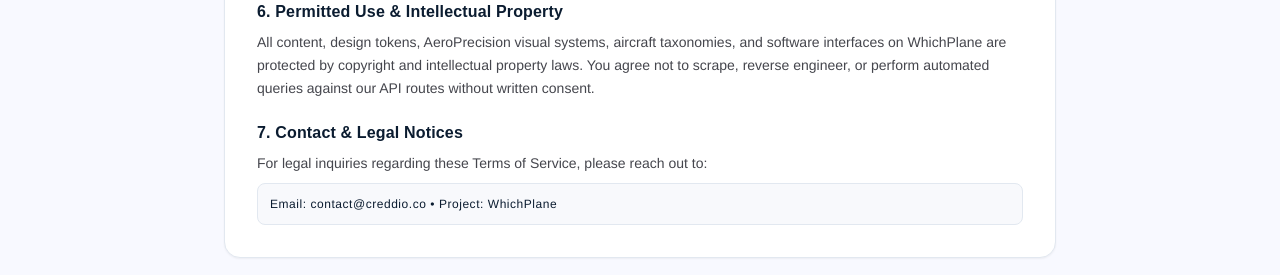
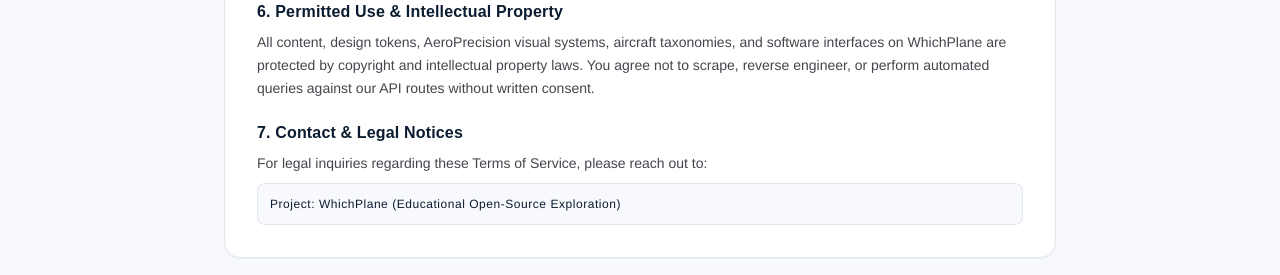
Before and after one commit to geevarghesesisaac/whichplane.app, a Next.js app: page /terms in a window 1280 px wide. Shown: the part 1156-1431 px from the top of the page. Built offline with nearby package versions, Linux system fonts and the light colour scheme; a web font is replaced by a local one.

Commit message:
remediation

```diff
--- a/app/layout.tsx
+++ b/app/layout.tsx
@@ -31,7 +31,7 @@
     'cabin altitude',
     'whichplane'
   ],
-  authors: [{ name: 'Creddio Platforms' }],
+  authors: [{ name: 'WhichPlane' }],
   icons: {
     icon: [
       { url: '/favicon/favicon-96x96.png', sizes: '96x96', type: 'image/png' },
--- a/app/privacy/page.tsx
+++ b/app/privacy/page.tsx
@@ -94,7 +94,7 @@
               If you have questions or concerns regarding this Privacy Policy, please contact our team at:
             </p>
             <div className="p-3 bg-[#f8f9fc] border border-[#e2e8f0] rounded-lg font-mono-telemetry text-xs text-[#0b1c30]">
-              Email: contact@creddio.co • Project: WhichPlane
+              Project: WhichPlane (Educational Open-Source Exploration)
             </div>
           </section>
         </div>
--- a/app/terms/page.tsx
+++ b/app/terms/page.tsx
@@ -94,7 +94,7 @@
               For legal inquiries regarding these Terms of Service, please reach out to:
             </p>
             <div className="p-3 bg-[#f8f9fc] border border-[#e2e8f0] rounded-lg font-mono-telemetry text-xs text-[#0b1c30]">
-              Email: contact@creddio.co • Project: WhichPlane
+              Project: WhichPlane (Educational Open-Source Exploration)
             </div>
           </section>
         </div>
```
Also changed, not shown: 1 other file (tests, documents, lock files or other folders).
